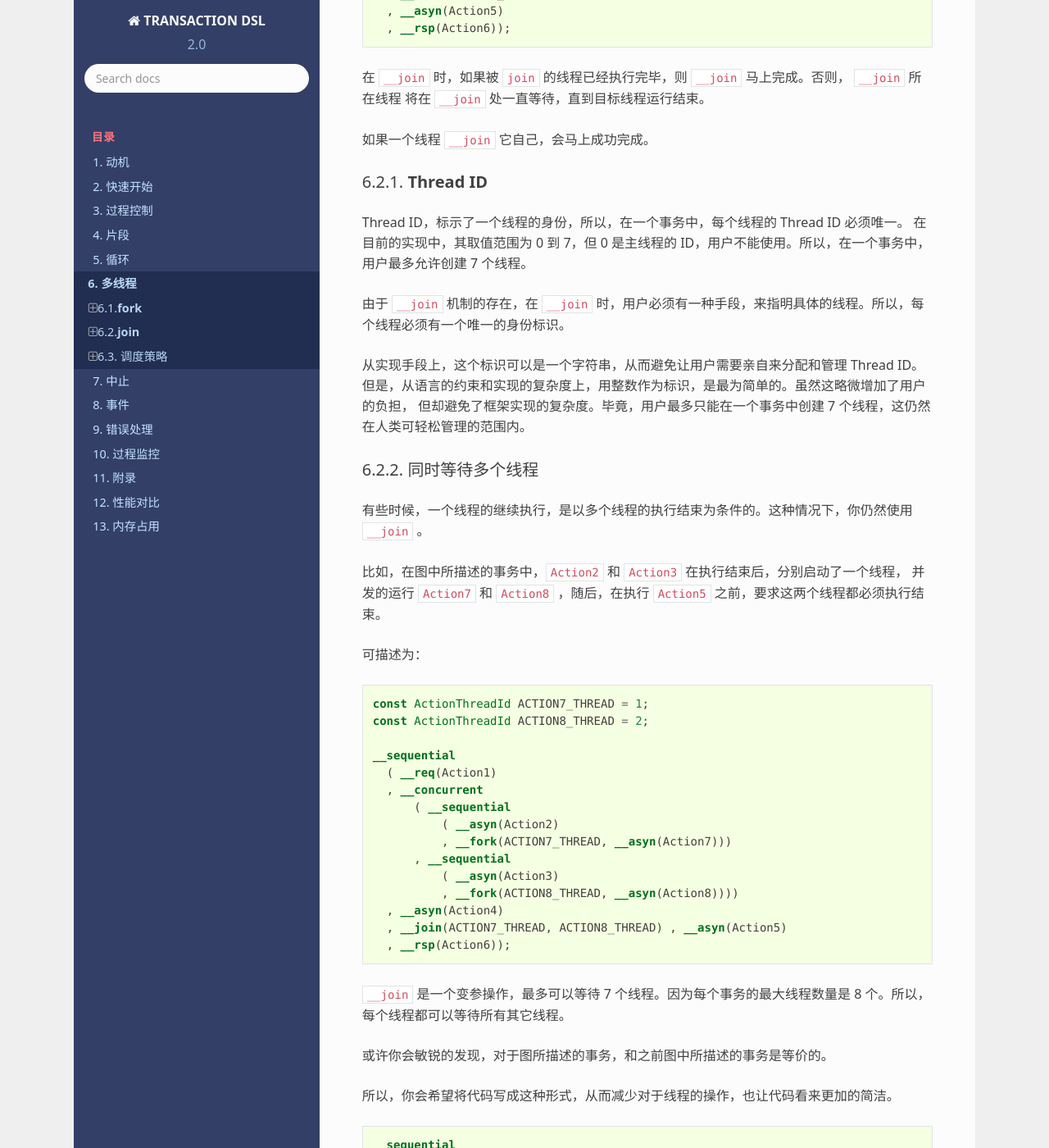
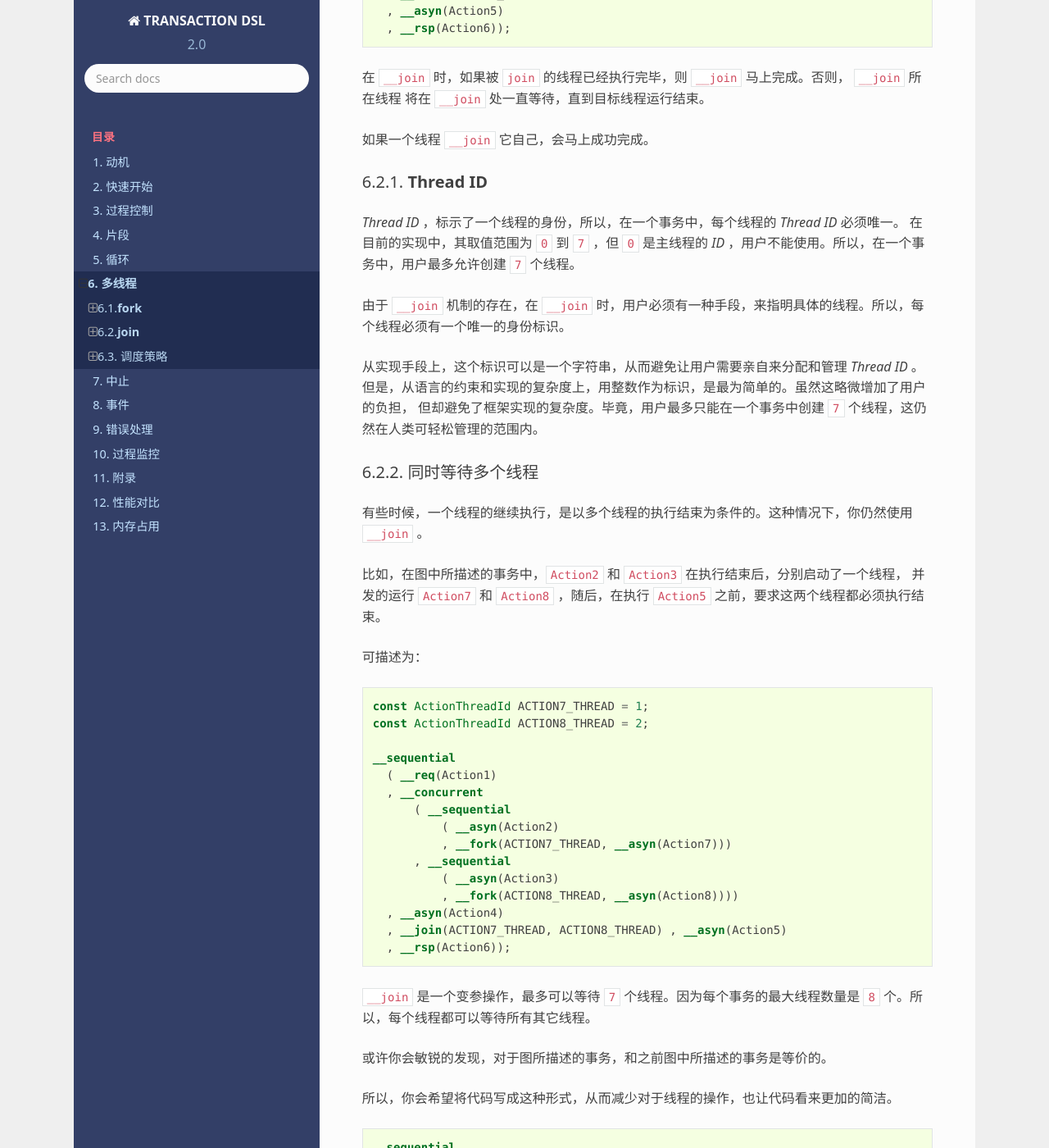
Before and after one commit to godsme/trans-dsl-2, a Sphinx documentation site: the page built from doc/source/multi-thread.rst, in a window 1280 px wide and 1400 px high, scrolled down 2970 px. Shown: the whole window at 82% size. Built offline with Sphinx 7.4.7 and the Read the Docs theme 2.0.0, drawn with Linux system fonts in a browser that asks for light colours; formulas are drawn with MathJax 3; some of the changed text lies outside the part shown.

```diff
--- a/doc/source/multi-thread.rst
+++ b/doc/source/multi-thread.rst
@@ -3,7 +3,7 @@
 
 我们先来看一个熟悉的例子。
 
-在下图中，包含了 6 个 Action:
+在下图中，包含了 6 个 `Action` :
 
 1. 首先， `US` 会执行异步操作 `Action1` ，以等待一个请求消息;
 2. 随后， `Action2` 和 `Action3` 是两个并发进行的异步操作;
@@ -11,7 +11,7 @@
    同样是两个异步操作, 会依次顺序执行;
 4. 最后，执行同步操作 `Action6` ，以回复一个响应消息。
 
-这个过程简单而清晰，我们可以轻易的使用 Transaction DSL 对其进行描述。
+这个过程简单而清晰，我们可以轻易的使用 `Transaction DSL` 对其进行描述。
 
 .. code-block::
 
@@ -107,7 +107,7 @@
 
 比如，我们可以给之前的例子增加一个约束： ``Action5`` 开始执行之前，要求 ``Action7`` 必须执行完毕。如图所示。
 
-对于这样的约束，你可以使用 ``__join`` 来描述。它的参数，就是某个线程要等待的 Thread ID。比如:
+对于这样的约束，你可以使用 ``__join`` 来描述。它的参数，就是某个线程要等待的 `Thread ID` 。比如:
 
 .. code-block::
 
@@ -144,14 +144,14 @@
 **Thread ID**
 +++++++++++++++++++++++
 
-Thread ID，标示了一个线程的身份，所以，在一个事务中，每个线程的 Thread ID 必须唯一。
-在目前的实现中，其取值范围为 0 到 7，但 0 是主线程的 ID，用户不能使用。所以，在一个事务中，用户最多允许创建 7 个线程。
+`Thread ID` ，标示了一个线程的身份，所以，在一个事务中，每个线程的 `Thread ID` 必须唯一。
+在目前的实现中，其取值范围为 ``0`` 到 ``7`` ，但 ``0`` 是主线程的 `ID` ，用户不能使用。所以，在一个事务中，用户最多允许创建 ``7`` 个线程。
 
 由于 ``__join`` 机制的存在，在 ``__join`` 时，用户必须有一种手段，来指明具体的线程。所以，每个线程必须有一个唯一的身份标识。
 
-从实现手段上，这个标识可以是一个字符串，从而避免让用户需要亲自来分配和管理 Thread ID。
+从实现手段上，这个标识可以是一个字符串，从而避免让用户需要亲自来分配和管理 `Thread ID` 。
 但是，从语言的约束和实现的复杂度上，用整数作为标识，是最为简单的。虽然这略微增加了用户的负担，
-但却避免了框架实现的复杂度。毕竟，用户最多只能在一个事务中创建 7 个线程，这仍然在人类可轻松管理的范围内。
+但却避免了框架实现的复杂度。毕竟，用户最多只能在一个事务中创建 ``7`` 个线程，这仍然在人类可轻松管理的范围内。
 
 
 同时等待多个线程
@@ -184,7 +184,7 @@ Thread ID，标示了一个线程的身份，所以，在一个事务中，每
      , __rsp(Action6));
 
 
-``__join`` 是一个变参操作，最多可以等待 7 个线程。因为每个事务的最大线程数量是 8 个。所以，每个线程都可以等待所有其它线程。
+``__join`` 是一个变参操作，最多可以等待 ``7`` 个线程。因为每个事务的最大线程数量是 ``8`` 个。所以，每个线程都可以等待所有其它线程。
 
 或许你会敏锐的发现，对于图所描述的事务，和之前图中所描述的事务是等价的。
 
@@ -269,7 +269,7 @@ Thread ID，标示了一个线程的身份，所以，在一个事务中，每
 线程错误
 ++++++++++++++++++
 
-Transaction DSL 对于错误的应对哲学是:尽早失败(Fail Fast)。
+`Transaction DSL` 对于错误的应对哲学是：**尽早失败** ( `Fail Fast` )。
 因为，一旦一个事务中的任何一点发生了不可修复的错误，那么就应该让整个事务的所有线程都进入失败处理。
 否则，将会导致其它线程的不必要的行为浪费。
 
@@ -301,7 +301,7 @@ Transaction DSL 对于错误的应对哲学是:尽早失败(Fail Fast)。
 匿名线程的失败
 ^^^^^^^^^^^^^^^^^^^^^^^^
 
-而匿 名 线程则不然，它的错误将会被创建线程捕捉到。如果发生错误的匿名线程处于其创建线程的
+而匿名线程则不然，它的错误将会被创建线程捕捉到。如果发生错误的匿名线程处于其创建线程的
 某个 ``__prot_procedure`` 内，则这个错误将可能被 ``__prot_procedure`` 的 ``__finally`` 捕捉并修复。
 
 比如，在下面的事务中，如果 ``Action1`` 发生失败，它将会中止 ``Action2`` 的执行，
@@ -326,7 +326,7 @@ Transaction DSL 对于错误的应对哲学是:尽早失败(Fail Fast)。
 等 ``Action3`` 等到期待的消息并处理之后， ``__concurrent`` 里的两个匿名线程都结束了，
 从而导致整个 ``__concurrent`` 以错误的状态结束。
 
-然后，其所处的有名线程——在这里是主线程——将会跳进 ``__finally`` ，去执行 ``Action5`` ; 等 ``Action5`` 执行结束后，
+然后，其所处的 **有名线程** —— 在这里是 **主线程** —— 将会跳进 ``__finally`` ，去执行 ``Action5`` ; 等 ``Action5`` 执行结束后，
 整个事务将以失败结束。
 
 .. code-block::
```
Also changed, not shown: doc/source/loop.rst (+17 -34 lines), doc/source/proc-control.rst (+18 -16 lines), doc/source/quick-start.rst (+17 -2 lines), 1 other file.
